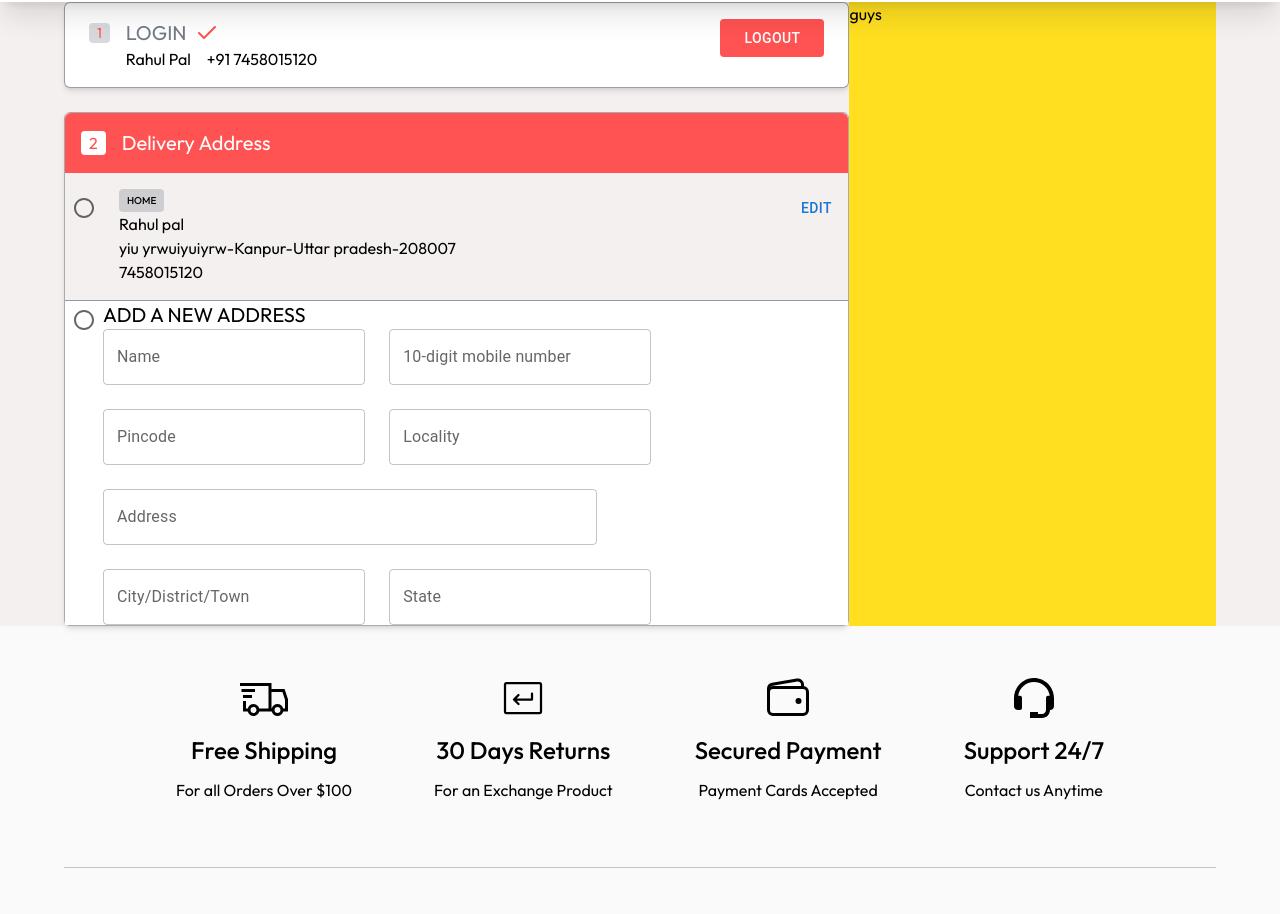
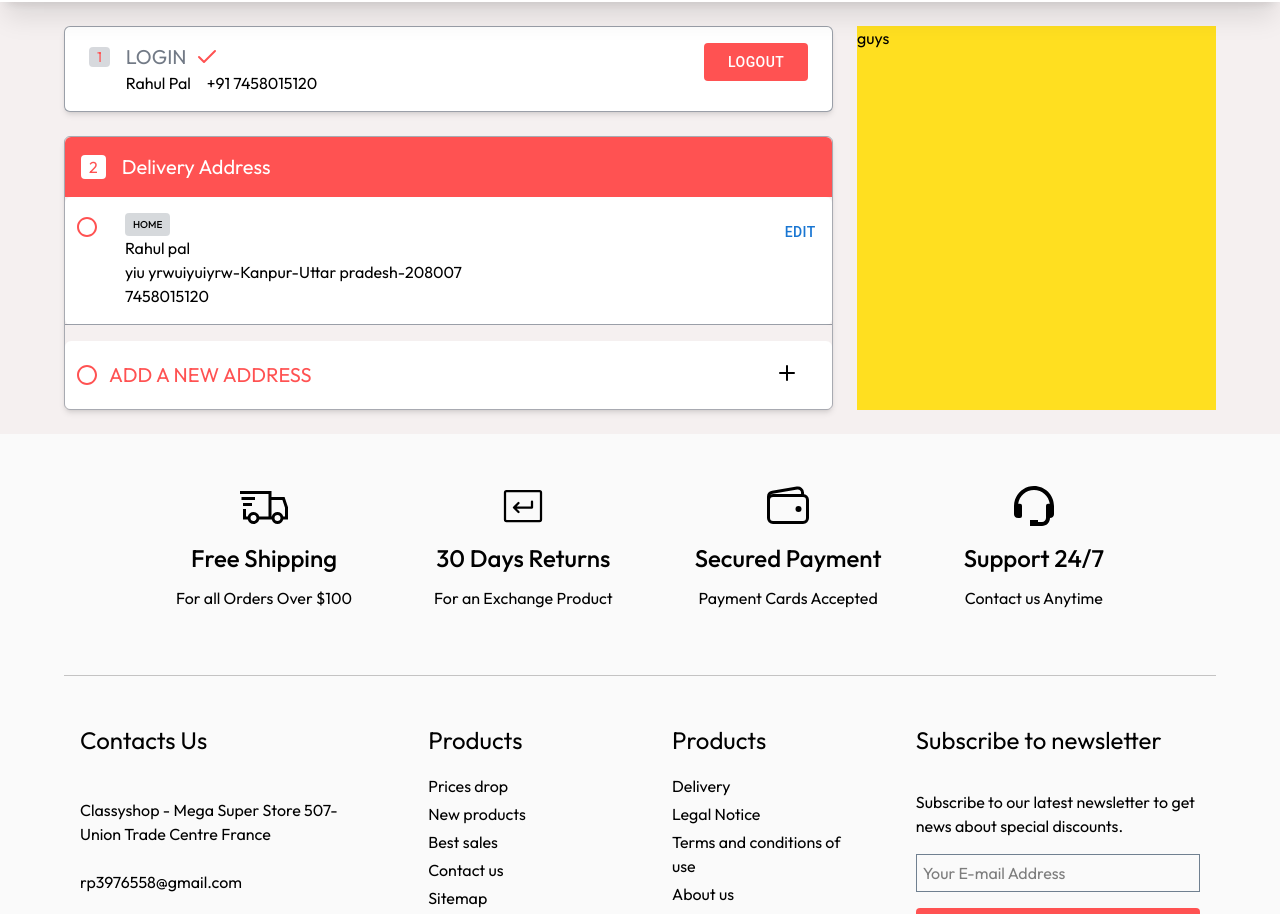
Before and after one commit to Raahul423/react-node-ecommerce, a React (Vite) app in the folder Frontend/: page /checkout in a window 1280 px wide. Shown: the part 400-1314 px from the top of the page. Built offline with nearby package versions, Linux system fonts and the light colour scheme; a web font is replaced by a local one.

Commit message:
checkout page polish

```diff
--- a/Frontend/src/Components/Checkout/CheckoutComponent.jsx
+++ b/Frontend/src/Components/Checkout/CheckoutComponent.jsx
@@ -4,7 +4,7 @@ import Delivery from './SubCheckout/Delivery'
 
 const CheckoutComponent = () => {
     return (
-        <section className='bg-red my-container flex w-full'>
+        <section className='bg-red my-container flex w-full py-6 gap-6'>
             <div className='col1 w-[75%] flex flex-col gap-6'>
                 <Checklogin/>
                 <Delivery/>
--- a/Frontend/src/Components/Checkout/SubCheckout/Address.jsx
+++ b/Frontend/src/Components/Checkout/SubCheckout/Address.jsx
@@ -26,7 +26,7 @@ const Address = () => {
     };
 
     return (
-        <section className=''>
+        <section className='bg-white rounded-md'>
             {address.map((data, idx) => (
                 <div key={idx} >
                     <div className='py-4 border-b border-gray-700/50 flex justify-between'>
--- a/Frontend/src/Components/Checkout/SubCheckout/Delivery.jsx
+++ b/Frontend/src/Components/Checkout/SubCheckout/Delivery.jsx
@@ -4,7 +4,7 @@ import Formaddress from './Formaddress'
 
 const Delivery = () => {
     return (
-        <section className='flex flex-col border border-gray-700/40 rounded-md shadow-md'>
+        <section className='flex flex-col border border-gray-700/40 rounded-md shadow-md gap-4'>
             <section className='Address'>
                 <div className='Heading flex items-center gap-4  p-4 w-full bg-primary rounded-tl-md rounded-tr-md'>
                     <p className='px-2  !bg-white rounded-sm !text-primary'>2</p>
--- a/Frontend/src/Components/Checkout/SubCheckout/Formaddress.jsx
+++ b/Frontend/src/Components/Checkout/SubCheckout/Formaddress.jsx
@@ -2,16 +2,25 @@ import Radio from '@mui/material/Radio';
 import React, { useState } from 'react'
 import Box from '@mui/material/Box';
 import TextField from '@mui/material/TextField';
+import { Button } from '@mui/material';
+import { Link } from 'react-router';
+import { FiMinus, FiPlus } from "react-icons/fi";
+import { Collapse } from 'react-collapse';
 
 const Formaddress = () => {
     const [selectedValue, setSelectedValue] = useState('b');
+    const [collapseisopen, setCollapseisopen] = useState(false);
+
+    const change = ()=>{
+        setCollapseisopen(!collapseisopen)
+    }
 
     const handleChange = (event) => {
         setSelectedValue(event.target.value);
     };
 
     return (
-        <section className='flex bg-white'>
+        <section className='flex bg-white rounded-md py-5'>
             <div>
                 <Radio
                     checked={selectedValue === 'a'}
@@ -21,9 +30,16 @@ const Formaddress = () => {
                     inputProps={{ 'aria-label': 'A' }}
                 />
             </div>
-            <div className='w-[70%]'>
-                <h1 className='!text-xl'>ADD A NEW ADDRESS</h1>
-                <div className='flex flex-col gap-6'>
+            <div className='w-[90%]'>
+                <div className='flex justify-between'>
+                    <h1 className='!text-xl text-primary'>ADD A NEW ADDRESS</h1>
+                    <FiPlus  onClick={change} className={`text-2xl cursor-pointer ${collapseisopen === false ? '':'hidden'}`}/>
+                    <FiMinus onClick={change} className={`text-2xl cursor-pointer ${collapseisopen === true ? '' : 'hidden'}`}/>
+                </div>
+
+                <Collapse isOpened={collapseisopen}>
+
+                    <div className='flex flex-col gap-6 py-5 w-[75%]'>
 
                         <Box className='flex gap-6'>
                             <TextField label="Name" />
@@ -33,24 +49,69 @@ const Formaddress = () => {
 
 
                         <Box className='flex gap-6'>
-                            <TextField  label="Pincode"/>
-                            <TextField  label="Locality"/>
+                            <TextField label="Pincode" />
+                            <TextField label="Locality" />
                         </Box>
 
 
 
-                        <Box className='flex'>
-                            <TextField  label="Address"  />
+                        <Box>
+                            <TextField className='!w-full'
+                                label="Address"
+                                minRows={6}
+                                multiline
+                            />
                         </Box>
 
 
 
                         <Box className='flex gap-6'>
-                            <TextField  label="City/District/Town" />
-                            <TextField label="State"  />
+                            <TextField label="City/District/Town" />
+                            <TextField label="State" />
                         </Box>
 
                     </div>
+
+                    <div className='w-[75%]'>
+                        <p className='text-gray-700/80'>Address Type</p>
+                        <div className='flex gap-6 py-2'>
+                            <div className='flex'>
+                                <Radio
+                                    className='!p-0'
+                                    checked={selectedValue === 'a'}
+                                    onChange={handleChange}
+                                    value="a"
+                                    name="radio-buttons"
+                                    inputProps={{ 'aria-label': 'A' }}
+                                />
+
+                                <p className='px-2'>Home</p>
+                            </div>
+
+                            <div className='flex'>
+                                <Radio
+                                    className='!p-0'
+                                    checked={selectedValue === 'a'}
+                                    onChange={handleChange}
+                                    value="a"
+                                    name="radio-buttons"
+                                    inputProps={{ 'aria-label': 'A' }}
+                                />
+
+                                <p className='!px-2'>Work</p>
+                            </div>
+                        </div>
+
+                        <Link>
+                            <Button className='flex gap-4 items-center w-full !border-1 !border-primary hover:!border-black !bg-primary hover:!bg-black !px-10 !py-3 !mt-6'>
+                                <p className='text-white text-sm'>Save Addesss</p>
+                            </Button>
+                        </Link>
+                    </div>
+                </Collapse>
+
+
+
             </div>
         </section>
     )
--- a/Frontend/src/index.css
+++ b/Frontend/src/index.css
@@ -249,3 +249,8 @@ background-color: #ff5252;
   background-color: white !important;
   padding: 0px 5px 0 0 !important;
 }
+
+.css-1q72ply-MuiButtonBase-root-MuiSwitchBase-root-MuiRadio-root{
+  padding: 0 10px !important;
+  color: #ff5252 !important;
+}
```
Lines whose indentation alone changed are shown as unchanged.
